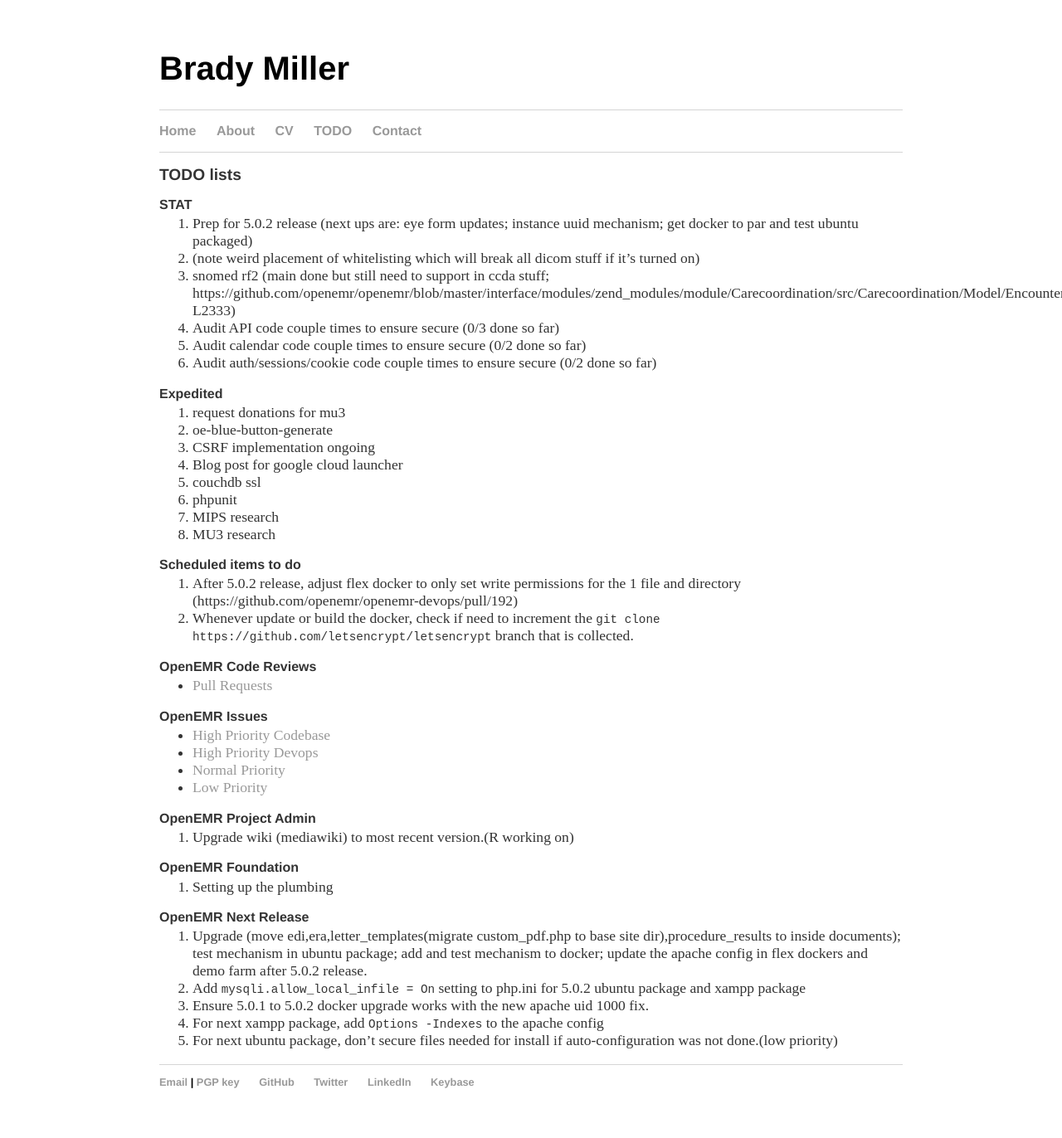
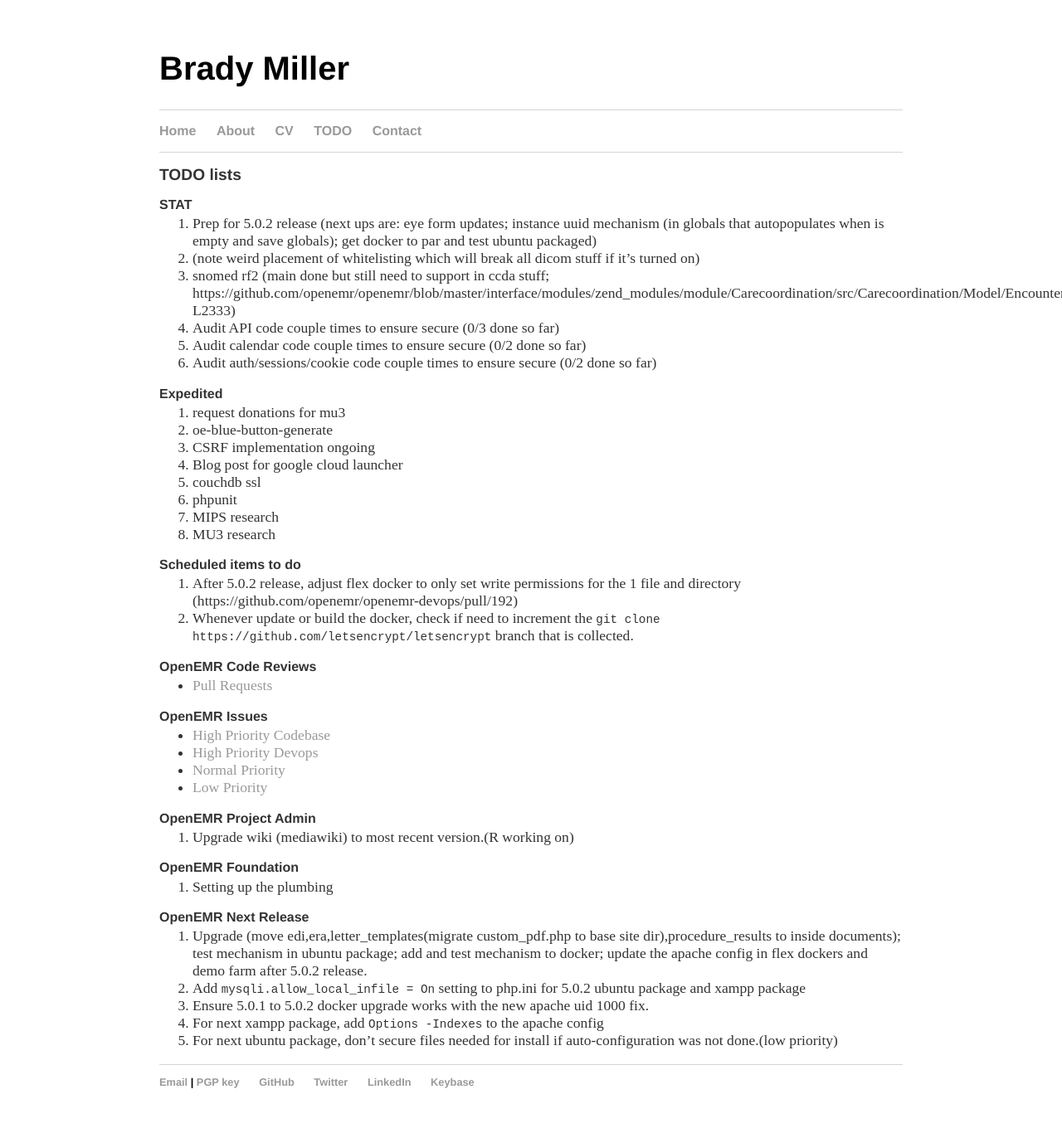
Before and after one commit to bradymiller/bradymiller.github.io, a Jekyll site: the page built from todo/index.md, in a window 1280 px wide. Shown: the whole page at 83% size. Built offline with Jekyll 4.4.1, drawn with Linux system fonts in a browser that asks for light colours; our own code applies the rules of GitHub Pages for plain Markdown files.

Commit message:
Update index.md

```diff
--- a/todo/index.md
+++ b/todo/index.md
@@ -4,7 +4,7 @@
 ## TODO lists
 
 ### STAT
-1. Prep for 5.0.2 release (next ups are: eye form updates; instance uuid mechanism; get docker to par and test ubuntu packaged)
+1. Prep for 5.0.2 release (next ups are: eye form updates; instance uuid mechanism (in globals that autopopulates when is empty and save globals); get docker to par and test ubuntu packaged)
 1. (note weird placement of whitelisting which will break all dicom stuff if it's turned on)
 1. snomed rf2 (main done but still need to support in ccda stuff; https://github.com/openemr/openemr/blob/master/interface/modules/zend_modules/module/Carecoordination/src/Carecoordination/Model/EncounterccdadispatchTable.php#L2316-L2333)
 1. Audit API code couple times to ensure secure (0/3 done so far)
```
